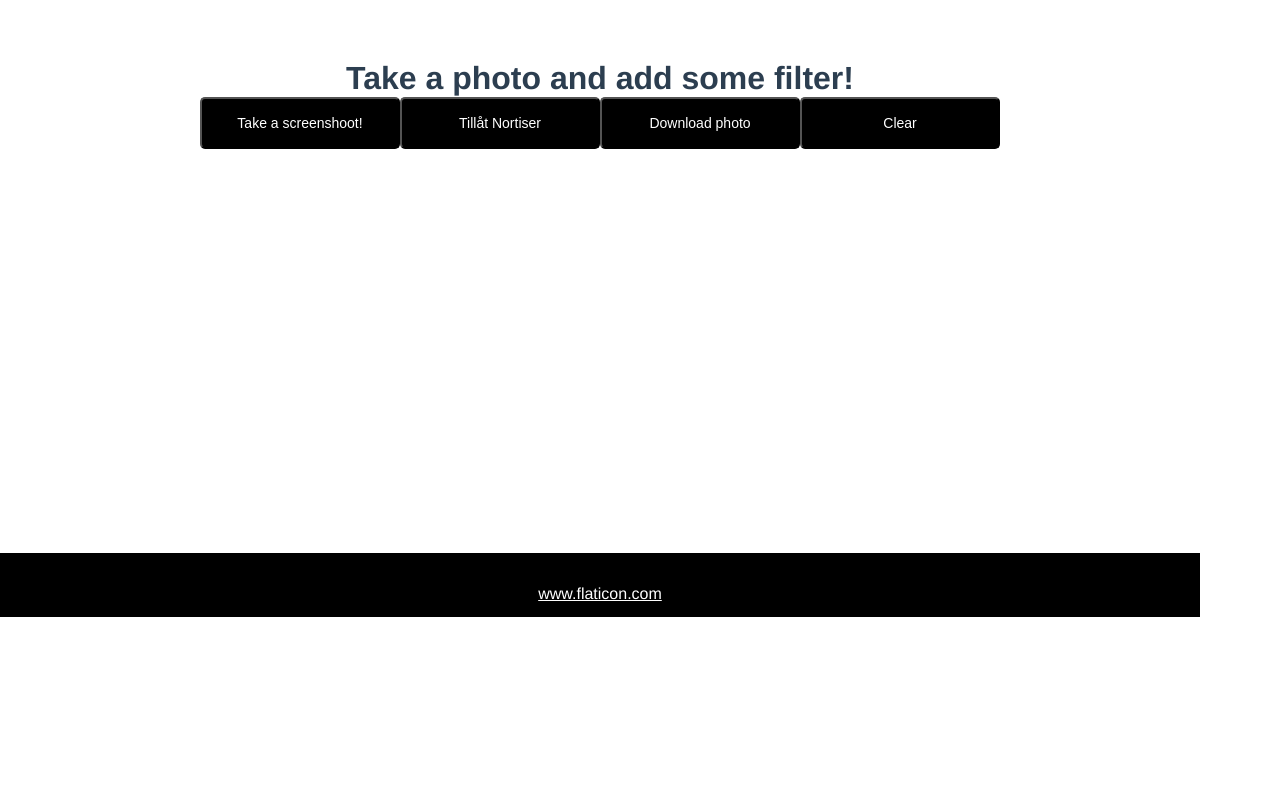
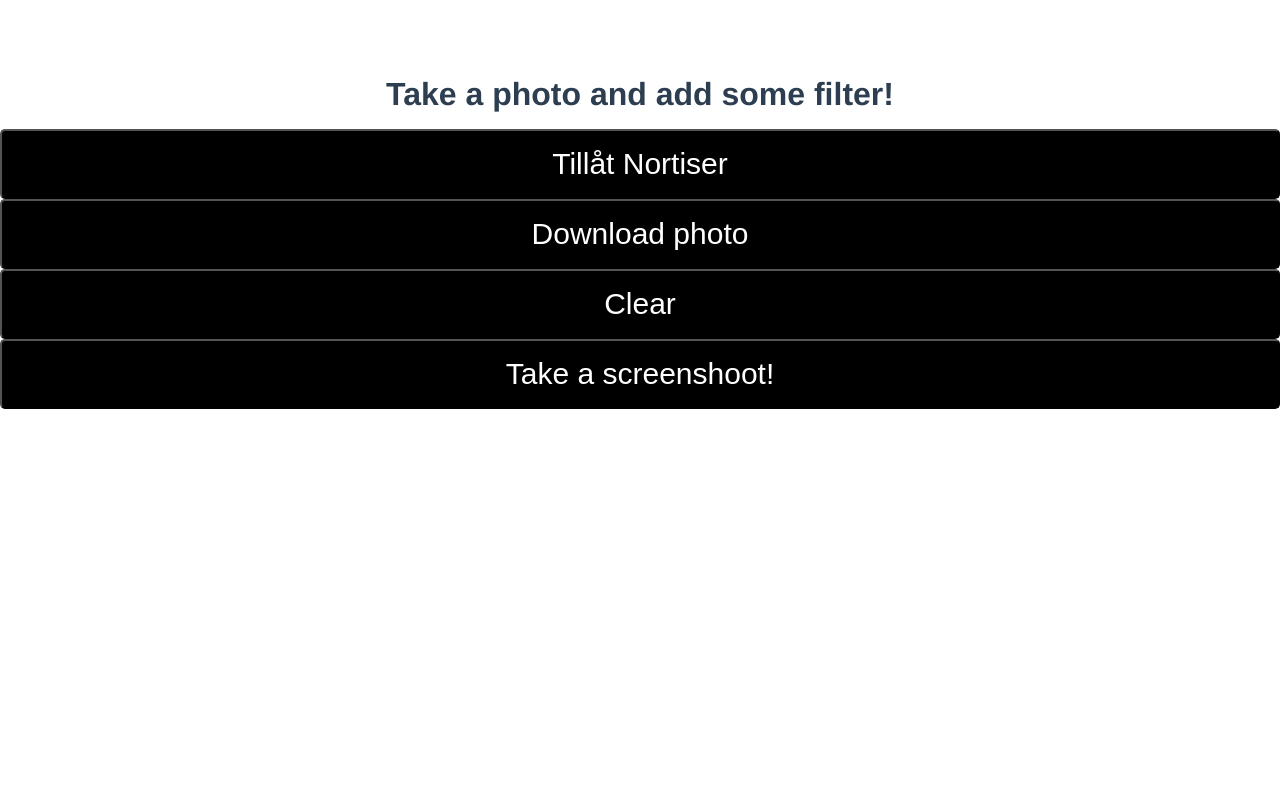
Before and after one commit to maxaakre/Inlamning_instablam, a Vue app: page / in a window 1280 px wide. Shown: the top 800 px of the page. Built offline with nearby package versions, Linux system fonts and the light colour scheme; no server answers.

Commit message:
Styled and added clear filter

```diff
--- a/src/App.vue
+++ b/src/App.vue
@@ -28,25 +28,7 @@ export default {
   text-align: center;
   color: #2c3e50;
   margin-top: 60px;
-
-  // min-width: 320px;
-  border-radius: 5px;
   height: 100vh;
-}
-canvas {
-  width: 400px;
-}
-@media screen and (min-width: 768px) {
-  .wrapper {
-    max-width: 800px;
-    height: 100vh;
-  }
-}
-
-@media screen and (min-width: 1024px) {
-  .wrapper {
-    max-width: 1200px;
-    height: 100vh;
-  }
+  width: 100%;
 }
 </style>
--- a/src/components/Camera.vue
+++ b/src/components/Camera.vue
@@ -1,10 +1,10 @@
 <template>
   <div>
     <div class="button">
-      <button @click="captureImage" class="button">Take a screenshoot!</button>
-      <button id="test">Tillåt Nortiser</button>
-      <button @click="downloadImg">Download photo</button>
-      <button @click="clearButton">Clear</button>
+      <button id="test" class="controll">Tillåt Nortiser</button>
+      <button @click="downloadImg" class="controll">Download photo</button>
+      <button @click="clearButton" class="controll">Clear</button>
+      <button @click="captureImage" class="controll">Take a screenshoot!</button>
     </div>
     <video id="me" class="camera"></video>
     <canvas id="photo" v-show="imgUrl"></canvas>
@@ -63,8 +63,9 @@ export default {
       console.log(imgUrl);
       this.imgUrl = imgUrl;
 
-      document.querySelector("#photo").src = imgUrl;
-      this.$refs.setTimeout(() => {
+      // document.querySelector("#photo").src = imgUrl;
+      this.$refs.photo = imgUrl;
+      setTimeout(() => {
         this.renderCaman();
       }, 2000);
     },
@@ -91,13 +92,12 @@ export default {
 <style lang="scss" >
 #me {
   width: 300px;
-  padding: 1rem;
-  margin: auto;
+
+  margin: 1rem auto;
 }
 canvas {
   max-width: 380px;
   max-height: 200px;
-  padding: 1rem auto;
 }
 button {
   padding: 1rem;
@@ -126,9 +126,20 @@ button {
   }
 }
 @media screen and (min-width: 768px) {
+  .controll {
+    font-size: 30px;
+    width: 100%;
+    padding: 1rem;
+    margin: auto;
+  }
   #me {
     width: 700px;
-    height: 300px;
+    height: 500px;
+  }
+  canvas {
+    margin: auto;
+    max-width: 800px !important;
+    max-height: 500px !important;
   }
   button {
     margin: auto;
@@ -138,10 +149,11 @@ button {
   #me {
     width: 800px;
     height: 400px;
+    margin: 2rem;
   }
-  canvas {
-    margin: 1rem auto;
-  }
+  // canvas {
+  //   margin: auto;
+  // }
 }
 
 canvas[style] {
--- a/src/components/Filters.vue
+++ b/src/components/Filters.vue
@@ -132,5 +132,31 @@ export default {
 };
 </script>
 
-<style lang="scss" scoped>
+<style lang="scss" >
+.filters {
+  width: 100%;
+  margin: auto;
+  padding: 1rem;
+  label {
+    margin: auto;
+    padding: 1.5rem;
+  }
+  filter {
+    width: 200px;
+  }
+}
+@media screen and (min-width: 768px) {
+  .filters {
+    width: 100%;
+  }
+  input {
+    width: 500px;
+    justify-items: center;
+  }
+  label {
+    font-size: 30px;
+  }
+}
+@media screen and (min-width: 1024px) {
+}
 </style>
--- a/src/components/Home.vue
+++ b/src/components/Home.vue
@@ -21,32 +21,38 @@ export default {
 };
 </script>
 
-<!-- Add "scoped" attribute to limit CSS to this component only -->
+
 <style lang="scss">
 .wrapper {
   width: 100%;
   height: 100vh;
+  margin: auto;
   h1 {
     margin: auto;
+    padding: 1rem;
   }
 }
 .content {
   display: flex;
   flex-flow: column;
+  width: 100%;
 }
 footer {
   background: black;
-  height: 30px;
+
   padding: 2rem;
   margin: auto;
   width: 100%;
 
   a {
+    height: 30px;
     color: white;
+    text-decoration: none;
+    font-size: 30px;
   }
 }
-@media screen and (min-width: 768px) {
-}
-@media screen and (min-width: 1024px) {
-}
+// @media screen and (min-width: 768px) {
+// }
+// @media screen and (min-width: 1024px) {
+// }
 </style>
```
